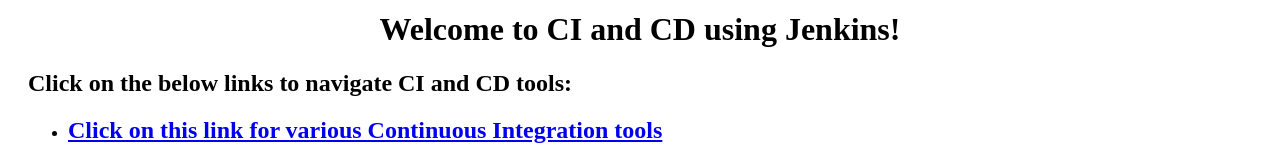
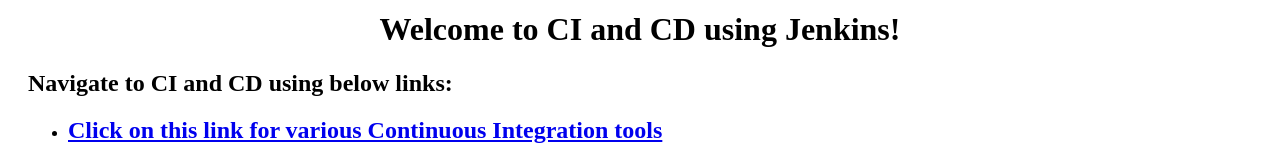
Before and after one commit to Aruna-Pala/FirstAngularApp, an Angular app: page / in a window 1280 px wide. Shown: the part 342-502 px from the top of the page. Built offline with nearby package versions, Linux system fonts and the light colour scheme.

Commit message:
Update app.component.html

```diff
--- a/src/app/app.component.html
+++ b/src/app/app.component.html
@@ -7,7 +7,7 @@
   </h1>
 
 </div>
-<h2>Click on the below links to navigate CI and CD tools: </h2>
+<h2>Navigate to CI and CD using below links: </h2>
 <ul>
   <li>
     <h2><a target="_blank" rel="noopener" href="https://www.pcloudy.com/10-best-continuous-integration-tools-in-2020/">Click on this link for various Continuous Integration tools</a></h2>
```
